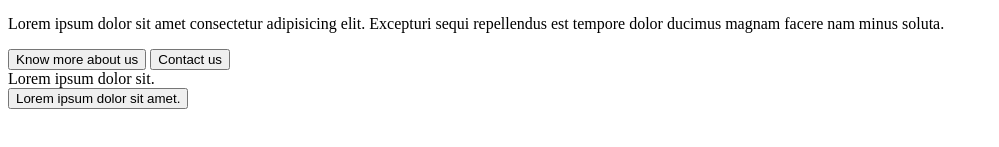
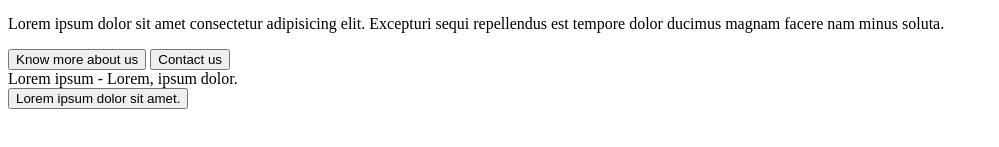
Before and after one commit to rohithvkamath/Trial, a plain HTML site: page index.html in a window 1280 px wide. Shown: the part 171-318 px from the top of the page, without its empty margins (0-999 px from the left). Drawn offline with Linux system fonts and the light colour scheme.

Commit message:
some div changes in index

```diff
--- a/index.html
+++ b/index.html
@@ -15,7 +15,7 @@
 
     <button>Know more about us</button>
     <button>Contact us</button>
-    <div>Lorem ipsum dolor sit.</div>
+    <div>Lorem ipsum - Lorem, ipsum dolor.</div>
 
     <button>Lorem ipsum dolor sit amet.</button>
 
```
